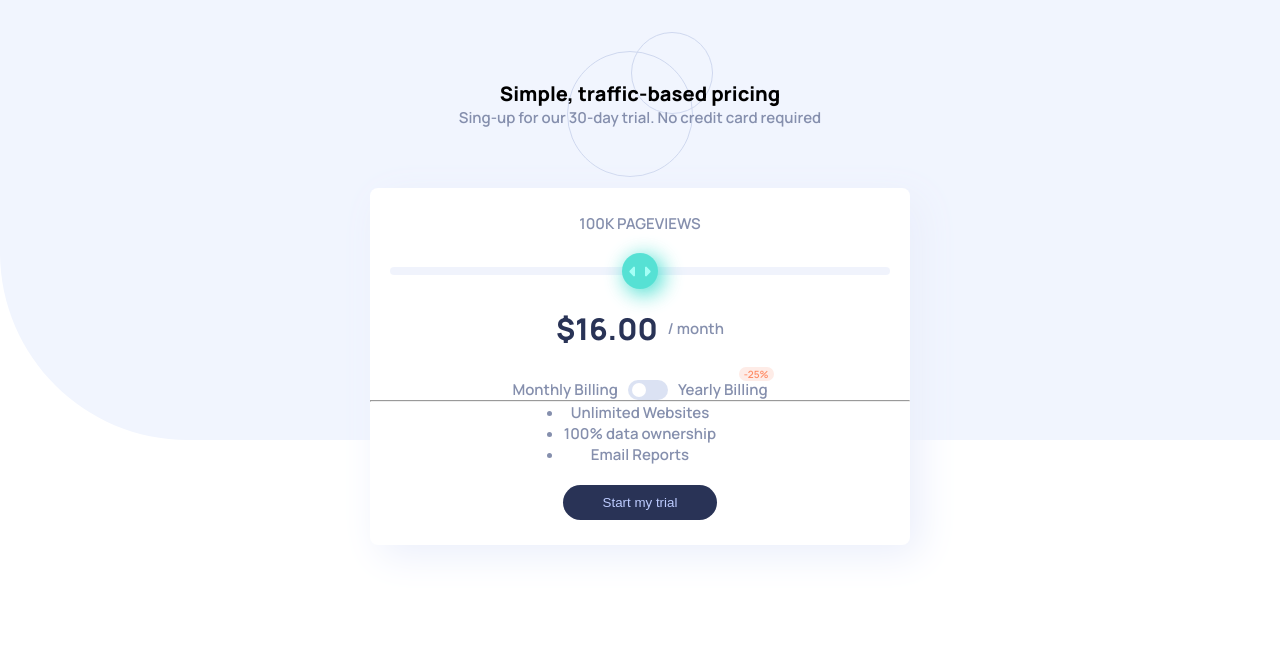
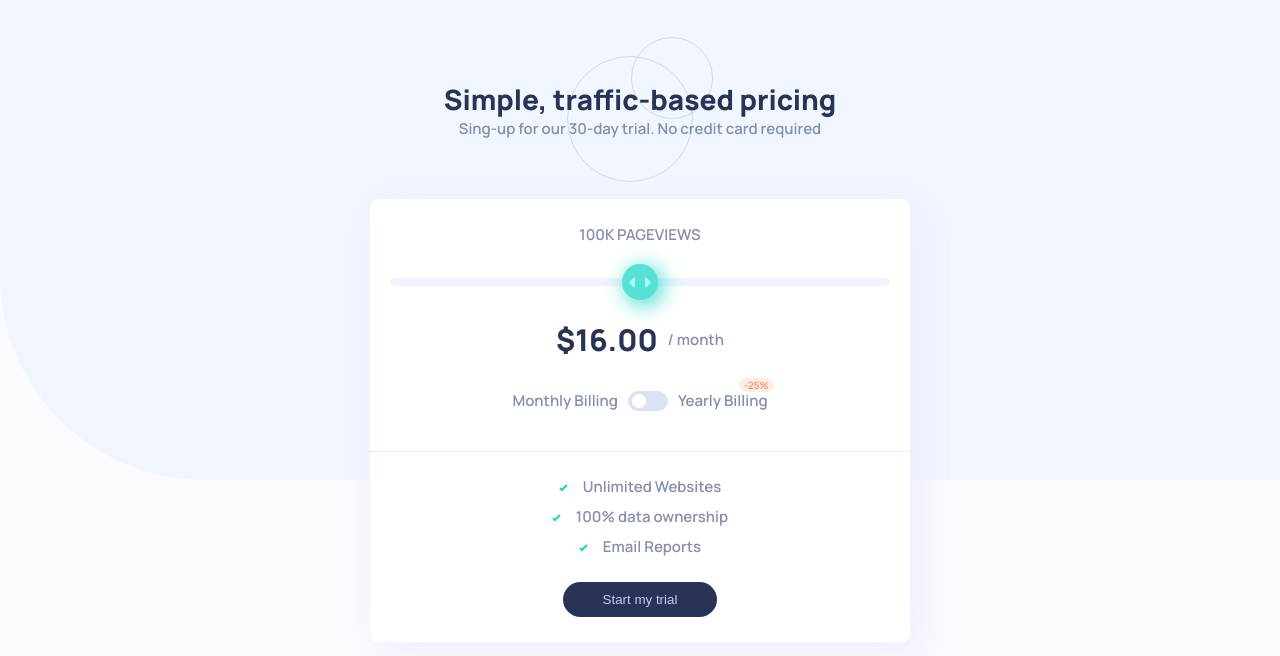
Before and after one commit to AIY7788/interactive-pricing-component-ts, a React (Vite) app: page / in a window 1280 px wide. Shown: the top 656 px of the page. Built offline with nearby package versions, Linux system fonts and the light colour scheme.

Commit message:
Add global style

```diff
--- a/src/index.css
+++ b/src/index.css
@@ -47,6 +47,7 @@ html {
 
 body {
   min-height: 100vh;
+  background: var(--blue-very-pale);
   font-family: var(--font-family-base);
   text-align: center;
 
@@ -60,14 +61,16 @@ body::before {
   left: 0;
   right: 0;
   width: 100%;
-  height: 55vh;
-  background: url('/images/bg-pattern.svg') no-repeat left bottom, var(--white);
+  height: 60vh;
+  background: url('/images/bg-pattern.svg') no-repeat left bottom;
   background-size: cover;
   z-index: -1;
 }
 
 h1 {
+  font-size: min(2.8rem , 6vw);
   font-weight: var(--font-weight-extrabold);
+  color: var(--blue-dark);
 }
 
 h2 {
@@ -80,10 +83,30 @@ p, ul, h2 {
   color: var(--blue-gray-text);
 }
 
+ul {
+  line-height: 2;
+  list-style: none;
+}
+
+hr {
+  margin: 4rem 0 2rem;
+  border-top: none ;
+}
+
+li::before {
+  content: url("/images/icon-check.svg");
+  margin-right: 1.5rem;
+}
+
 button {
   padding: 1rem 4rem;
   color: var(--blue-pale-cta);
   background-color: var(--blue-dark);
   border: none;
   border-radius: 20px;
+  transition: all 0.3s ease;
 }
+
+button:hover {
+  color: var(--white);
+}
```
